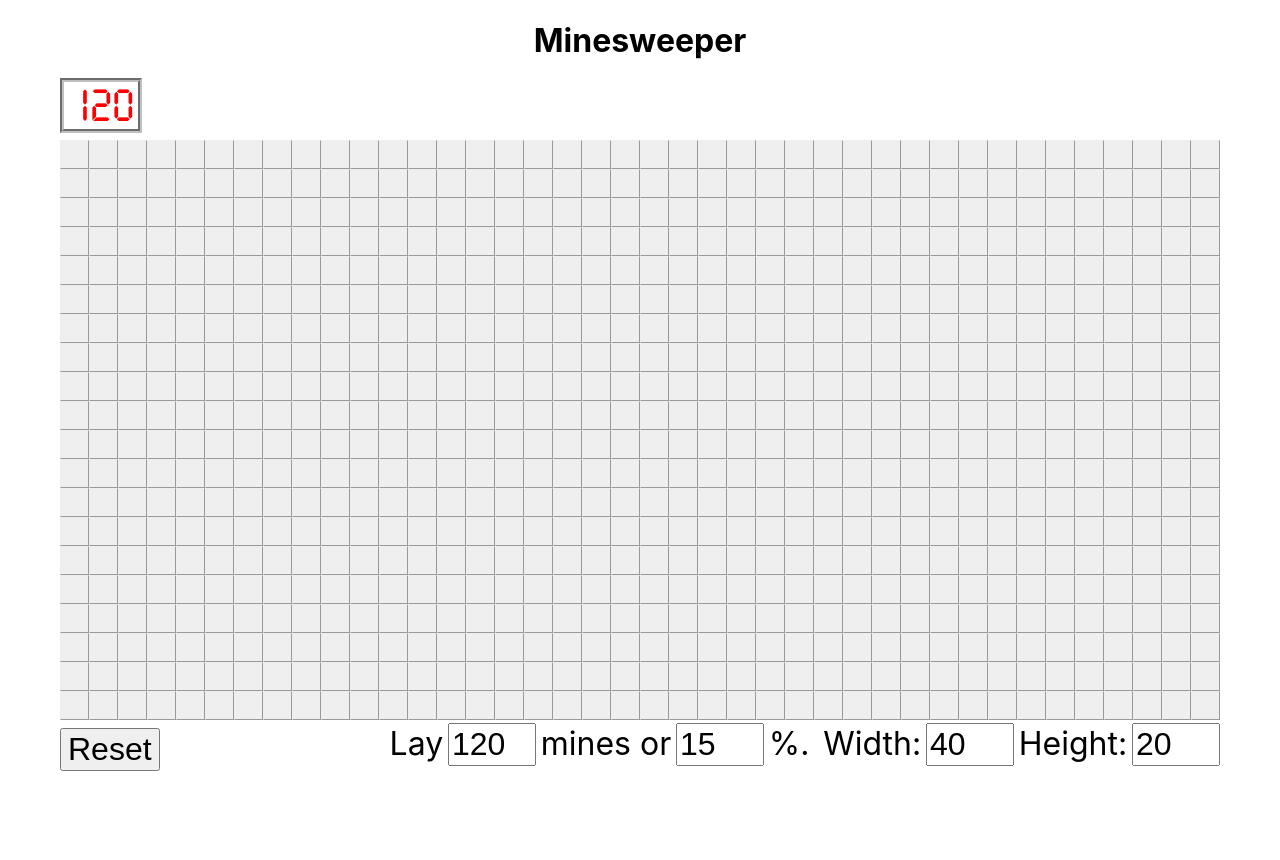
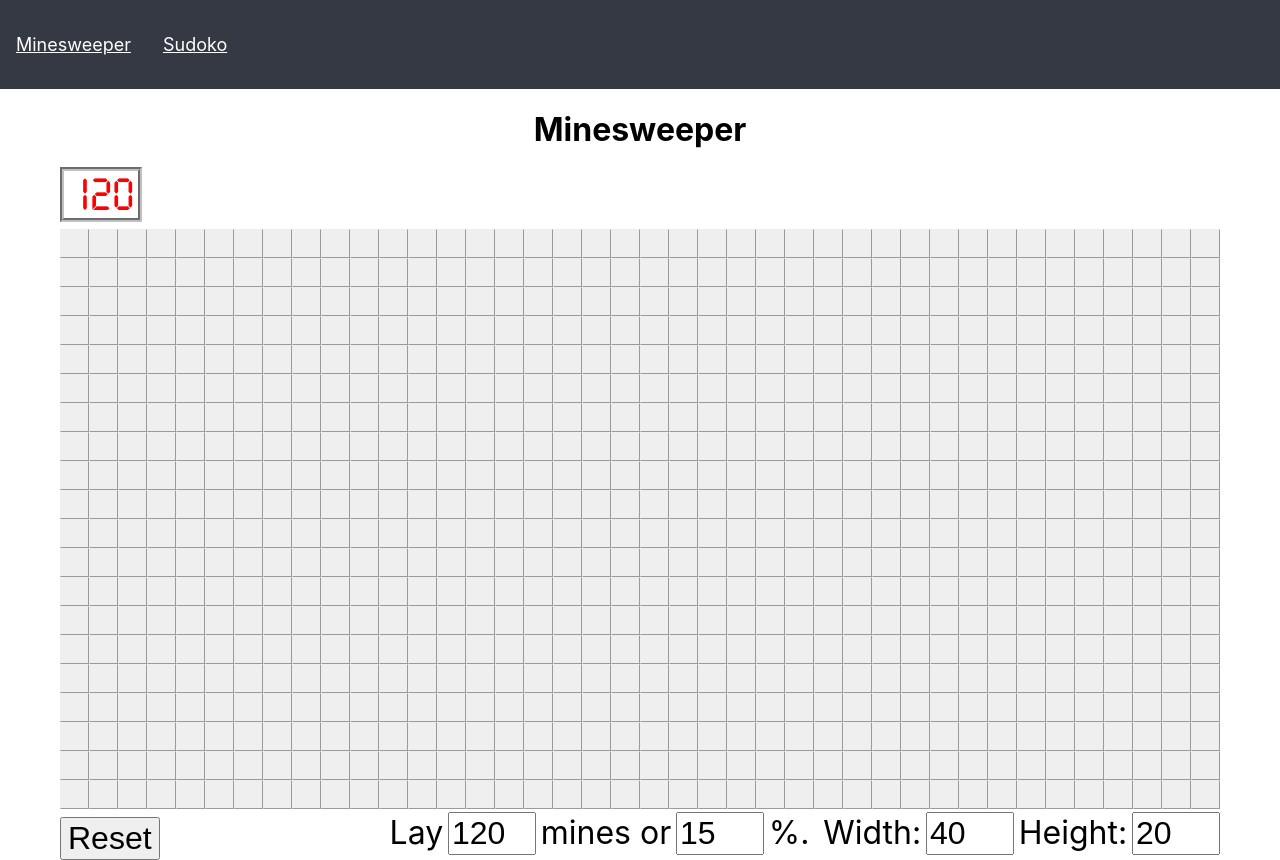
Before and after one commit to JasperKent/react-games, a React (Create React App) app: page / in a window 1280 px wide. Before the commit the page ends 800 px from the top, so only its background shows below. Built offline with nearby package versions, Linux system fonts and the light colour scheme.

Commit message:
Introduce Sudoko

```diff
--- a/package.json
+++ b/package.json
@@ -12,6 +12,7 @@
     "@types/react-dom": "^18.0.9",
     "react": "^18.2.0",
     "react-dom": "^18.2.0",
+    "react-router-dom": "^6.5.0",
     "react-scripts": "5.0.1",
     "typescript": "^4.9.4",
     "web-vitals": "^2.1.4"
--- a/src/App.tsx
+++ /dev/null
@@ -1,10 +0,0 @@
-import { Minesweeper } from './Games/Minesweeper/Components/Minesweeper/Minesweeper';
-import './App.css';
-
-export function App() {
-  return (
-    <div className="App">
-      <Minesweeper></Minesweeper>
-    </div>
-  );
-}
--- /dev/null
+++ b/src/Components/App/App.tsx
@@ -0,0 +1,19 @@
+import { Minesweeper } from '../../Games/Minesweeper/Components/Minesweeper/Minesweeper';
+import './App.css';
+import { Sudoko } from '../../Games/Sudoko/Components/Sudoko/Sudoko';
+import { BrowserRouter, Routes, Route } from "react-router-dom";
+import { Header } from '../Menu/Menu';
+
+export function App() {
+  return (
+    <div className="App">
+      <BrowserRouter>
+        <Header />
+        <Routes>
+          <Route path="/" element={<Minesweeper />}></Route>
+          <Route path="/Sudoko" element={<Sudoko />}></Route>
+        </Routes>
+      </BrowserRouter>
+    </div>
+  );
+}
--- /dev/null
+++ b/src/Components/Menu/Menu.css
@@ -0,0 +1,26 @@
+
+.App-header {
+    background-color: #353944;
+    color: #fff;
+    font-size: calc(10px + 1vmin);
+    padding: 1rem;
+  }
+
+    .App-header a {
+      color:#fff;
+      font-weight: normal;
+    }
+    .App-header ul {
+      padding: 0;
+    }
+
+    .App-header li {
+      list-style: none;
+      display: inline;
+      padding: 1rem;
+      font-weight: bold;
+    }
+
+    .App-header li:first-child {
+      padding-left: 0;
+    }
--- /dev/null
+++ b/src/Components/Menu/Menu.tsx
@@ -0,0 +1,13 @@
+import { Link } from "react-router-dom";
+import "./Menu.css";
+
+export const Header = () => {
+    return (
+        <header className="App-header">
+            <ul>
+                <li><Link to="/">Minesweeper</Link></li>
+                <li><Link to="/Sudoko">Sudoko</Link></li>
+            </ul>
+        </header>
+    );
+}
--- /dev/null
+++ b/src/Games/Sudoko/Components/Grid/Grid.tsx
@@ -0,0 +1,17 @@
+export const Grid = () => {
+    const cells: number[][] = [];
+
+    for (let col = 0; col < 9; ++col){
+        cells.push([]);
+
+        for (let row = 0; row < 9; ++row){
+            cells[col].push(row);
+        }
+    }
+
+    return (
+        <div>
+            {cells.map(r => r.map(c => <input />))}
+        </div>
+    );
+}
--- /dev/null
+++ b/src/Games/Sudoko/Components/Sudoko/Sudoko.tsx
@@ -0,0 +1,10 @@
+import { Grid } from "../Grid/Grid";
+
+export const Sudoko = () => {
+    return(
+        <div className="game">
+            <h1>Sudoko</h1>
+            <Grid />
+        </div>
+    );
+};
--- a/src/index.tsx
+++ b/src/index.tsx
@@ -1,6 +1,6 @@
 import React from 'react';
 import ReactDOM from 'react-dom/client';
-import { App } from './App';
+import { App } from './Components/App/App';
 import './index.css';
 import reportWebVitals from './reportWebVitals';
 
```
Also changed, not shown: src/Components/App/App.css (added), 2 other files (tests, documents, lock files or other folders).
